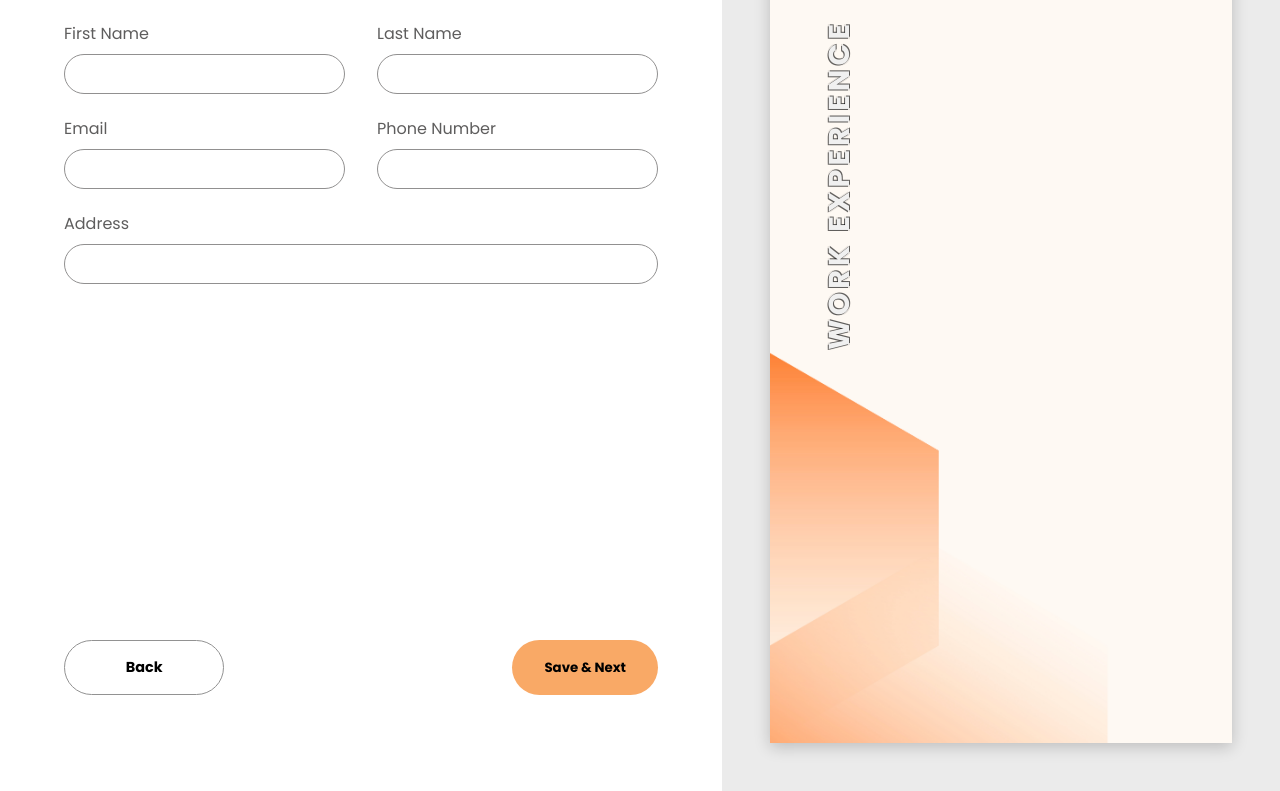
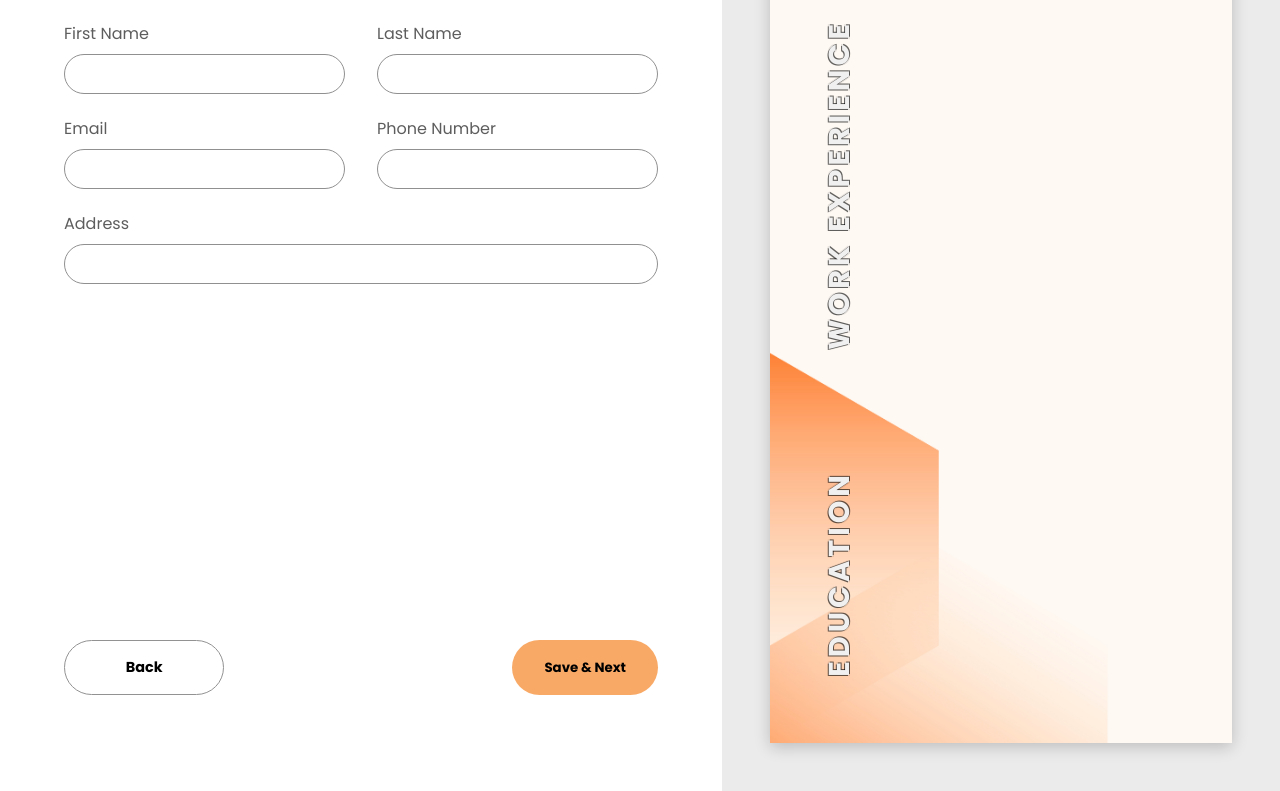
Before and after one commit to Hudsondaniel/CV-Generator, a React app in the folder CV/: page / in a window 1280 px wide. Shown: the part 540-1331 px from the top of the page. Built offline with nearby package versions, Linux system fonts and the light colour scheme; the HTML template or start-up script is replaced by a standard one.

Commit message:
Working on the last section of the resume page and then good to wrap with few more cleanup work

```diff
--- a/CV/src/components/ResumePage.jsx
+++ b/CV/src/components/ResumePage.jsx
@@ -2,7 +2,7 @@ import '../styles/ResumePage.css'
 import useDetailsStore from '../stores/useDetailsStore'
 
 export default function ResumePage(){
-    const { image, jobTitle, firstName, lastName, email, phoneNumber, address, shortBio, experienceEntries} = useDetailsStore();
+    const { image, jobTitle, firstName, lastName, email, phoneNumber, address, shortBio, experienceEntries, educationEntries} = useDetailsStore();
     const stripHtmlTags = (html) => {
         const div = document.createElement('div');
         div.innerHTML = html;
@@ -61,6 +61,31 @@ export default function ResumePage(){
                         ))}
                     </div>
             </div>
+            <div className="resume-page-education-skills-container">
+                <div className="resume-page-about-word">
+                    <h1 className='About'>EDUCATION</h1>
+                </div>
+                <div className="resume-page-education">
+                    <div className="education-resume-page">
+                        {educationEntries.map((entry) => (
+                            <div key={entry.id} className="education-entry">
+                                <h3 className='institution-name'>{entry.institutionValue}</h3>
+                                <div className="degree-details">
+                                    <h4 className="degree">{entry.degreeValue}</h4>
+                                    <span className='hypen'>-</span>
+                                    <p className="duration">
+                                        (<time dateTime={entry.startDateValue}>{entry.startDateValue}</time> -
+                                        <time dateTime={entry.endDateValue}>{entry.endDateValue}</time>)
+                                    </p>
+                                </div>
+                            </div>
+                        ))}
+                    </div>
+                </div>
+                <div className="resume-page-skills">
+
+                </div>
+            </div>
         </div>
     )
 }
--- a/CV/src/styles/ResumePage.css
+++ b/CV/src/styles/ResumePage.css
@@ -125,7 +125,12 @@
 }
 
 .description pre{
-    font-family: inherit; /* Inherit the font from its parent */
-    white-space: pre-wrap; /* Preserve line breaks and wrap text */
+    font-family: inherit;
+    white-space: pre-wrap;
     margin-top: 10px;
 }
+
+.resume-page-education-skills-container{
+    display: grid;
+    grid-template-columns: 4rem 1fr 1fr;
+}
```
